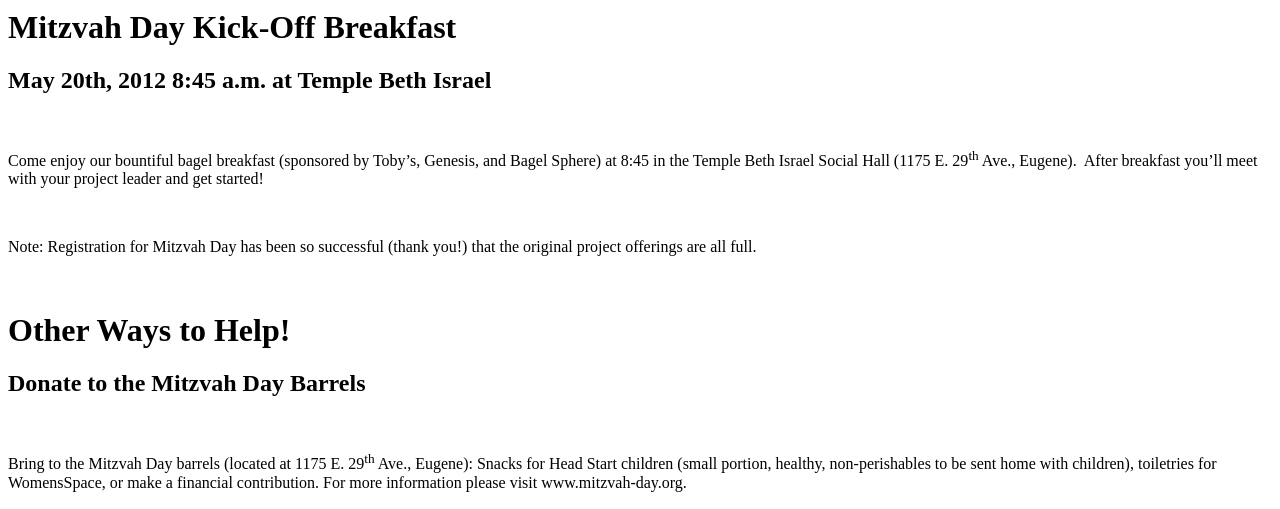
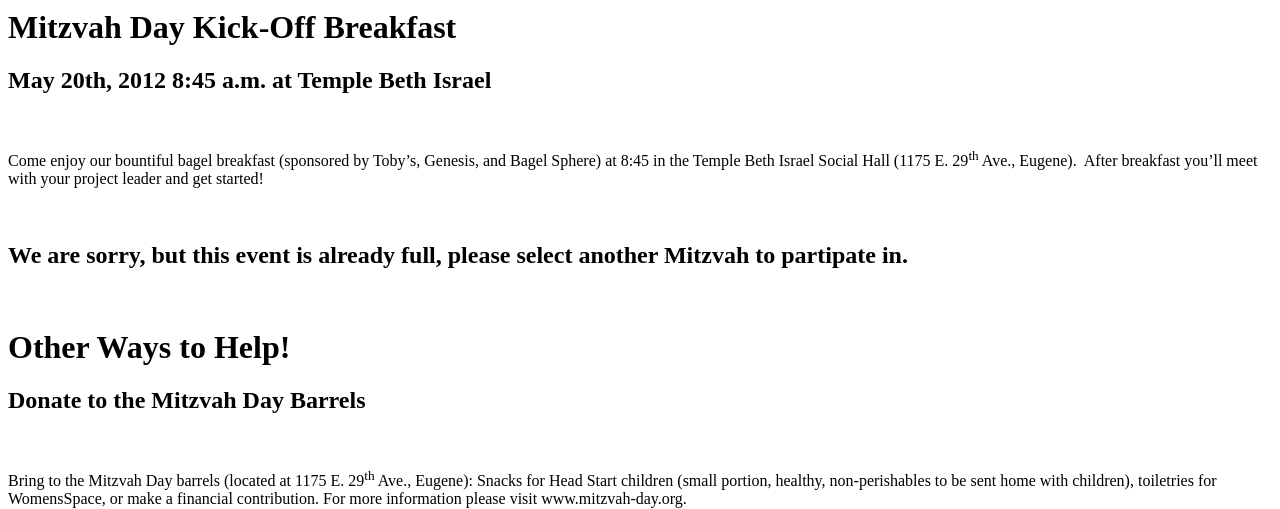
Before and after one commit to saulwold/Mitzvah-Day, a CakePHP app: the page made by app/views/events/view.ctp in a window 1280 px wide. Shown: the part 644-1153 px from the top of the page. Run offline with PHP 8.4 and a stand-in for CakePHP, Linux system fonts and the light colour scheme; the template is opened without the code that fills it: most values are stand-ins (such as "Sample title", 1, 10 or a date in 2020); data that the repository does not hold is empty; some libraries are stand-ins or nearby versions.

Commit message:
Convert registration code to use registration.ctp element
Signed-off-by: Saul Wold <sgw@linux.intel.com>

```diff
--- a/app/views/events/view.ctp
+++ b/app/views/events/view.ctp
@@ -1,3 +1,4 @@
+<!--?php debug($project['Event']); ?-->
 <!--?php debug($events); ?>
 <-?php foreach($events as $event): ?>
 <-?php    echo $event['Event']['event_name']; ?>
@@ -41,18 +42,7 @@
 
     <div class="divider">&nbsp;</div>
 
-    <!--h2>Mitzvah Day Projects include (click project title for details):</h2-->
-
-    <p>Note: Registration for Mitzvah Day has been so successful (thank you!) that the original project offerings are all full.</p>
-
-    <!--div class="divider">&nbsp;</div-->
-
-    <!--h1>Registration will Open Soon!</h1-->
-    <!--h1>Register Today!</h1>
-    <h2>PLEASE HELP BY MEETING OUR MAY 8<sup>th</sup> REGISTRATION DEADLINE</h2>
-    <a class="button" href="/people/registration">
-        <?php echo $html->image('button_registerhere.png', array('class'=>'button', 'alt'=>'Register Here!', 'width'=>'135', 'height'=>'25')); ?>
-    </a-->
+    <?php echo $this->element('registration', array('project'=>$project['Event'])); ?>
 
     <div class="divider">&nbsp;</div>
 
```
Also changed, not shown: app/views/pages/home.ctp (+1 -12 lines).
